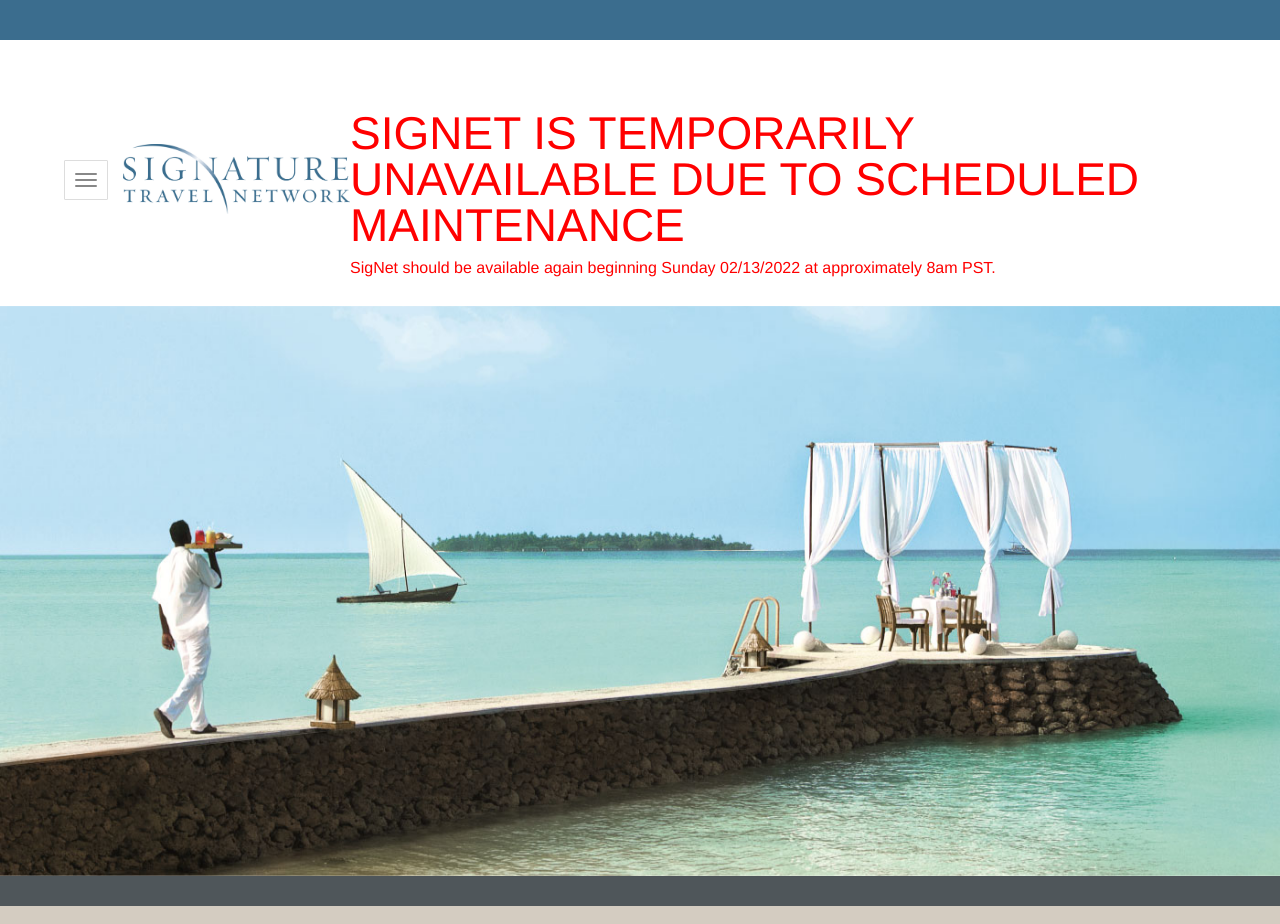
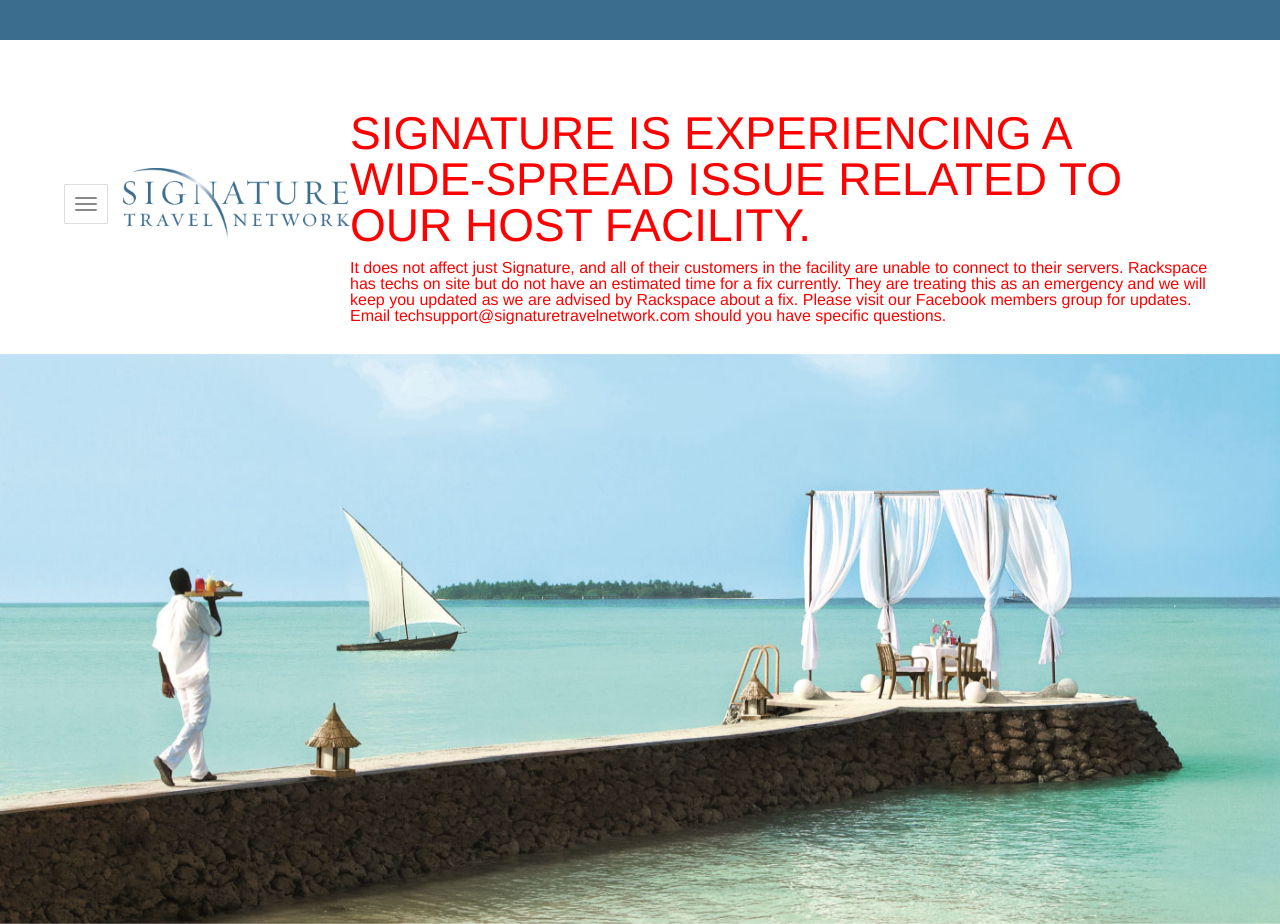
Before and after one commit to Signature-Travel-Network/signature-maintenance, a plain HTML site: page index.html in a window 1280 px wide. Shown: the top 924 px of the page. Drawn offline with nearby package versions, Linux system fonts and the light colour scheme; a script that the page names is missing; a web font is replaced by a local one.

Commit message:
Update index.html

```diff
--- a/index.html
+++ b/index.html
@@ -53,8 +53,8 @@
 			</div>
 
             <div style="max-width:1000px;">
-                <h1 class="hero-hd modified" style="color:red">SigNet is temporarily unavailable due to scheduled maintenance</h1>
-                <p style="color:red">SigNet should be available again beginning Sunday 02/13/2022 at approximately 8am PST.</p>
+		    <h1 class="hero-hd modified" style="color:red">Signature is experiencing a wide-spread issue related to our host facility.</h1>
+		    <p style="color:red">It does not affect just Signature, and all of their customers in the facility are unable to connect to their servers. Rackspace has techs on site but do not have an estimated time for a fix currently. They are treating this as an emergency and we will keep you updated as we are advised by Rackspace about a fix. Please visit our Facebook members group for updates. Email techsupport@signaturetravelnetwork.com should you have specific questions.</p>
             </div>
 	</header>
 
```
